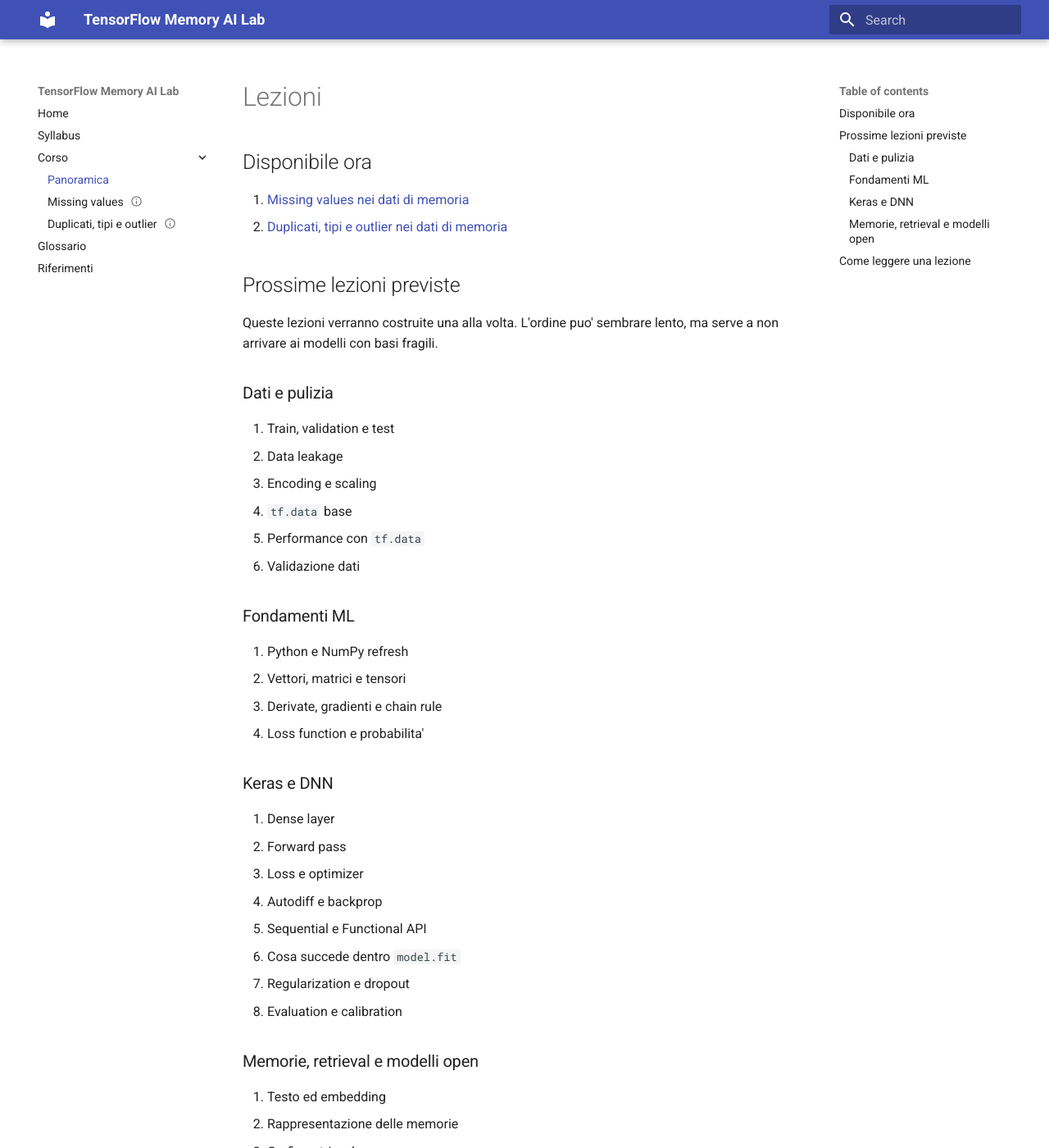
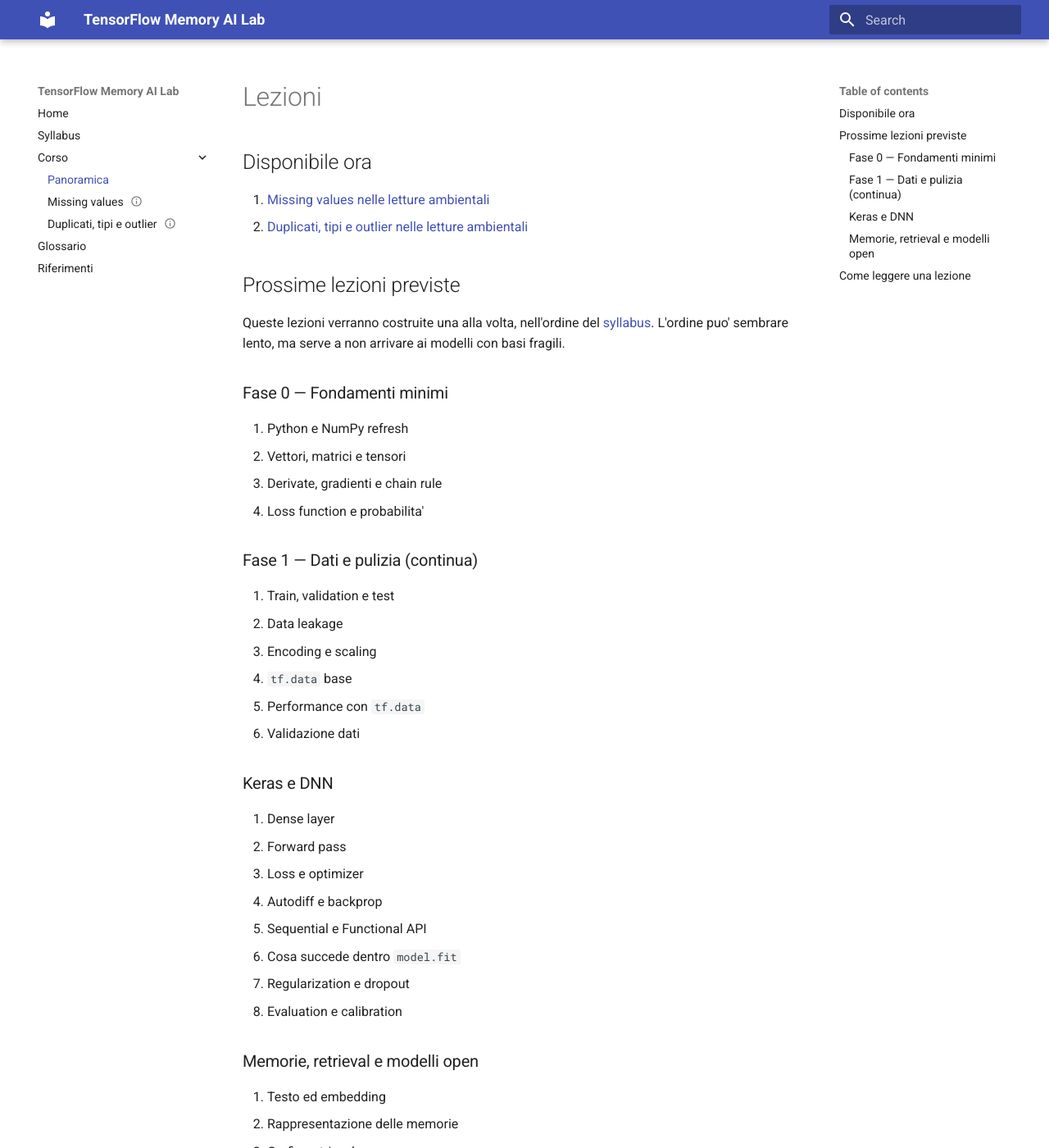
Before and after one commit to blindosbarra/tensorflow-memory-course, an MkDocs documentation site: the page built from docs/modules/index.md, in a window 1280 px wide and 1400 px high. Shown: the whole window at 82% size. Built offline with MkDocs 1.6.1 and Material for MkDocs 9.7.7, drawn with Linux system fonts in a browser that asks for light colours.

```diff
--- a/docs/modules/index.md
+++ b/docs/modules/index.md
@@ -2,29 +2,30 @@
 
 ## Disponibile ora
 
-1. [Missing values nei dati di memoria](data-cleaning-01-missing-values.md)
-2. [Duplicati, tipi e outlier nei dati di memoria](duplicates-types-outliers.md)
+1. [Missing values nelle letture ambientali](data-cleaning-01-missing-values.md)
+2. [Duplicati, tipi e outlier nelle letture ambientali](duplicates-types-outliers.md)
 
 ## Prossime lezioni previste
 
-Queste lezioni verranno costruite una alla volta. L'ordine puo' sembrare lento,
-ma serve a non arrivare ai modelli con basi fragili.
+Queste lezioni verranno costruite una alla volta, nell'ordine del
+[syllabus](../syllabus.md). L'ordine puo' sembrare lento, ma serve a non
+arrivare ai modelli con basi fragili.
 
-### Dati e pulizia
+### Fase 0 — Fondamenti minimi
 
-3. Train, validation e test
-4. Data leakage
-5. Encoding e scaling
-6. `tf.data` base
-7. Performance con `tf.data`
-8. Validazione dati
+3. Python e NumPy refresh
+4. Vettori, matrici e tensori
+5. Derivate, gradienti e chain rule
+6. Loss function e probabilita'
 
-### Fondamenti ML
+### Fase 1 — Dati e pulizia (continua)
 
-9. Python e NumPy refresh
-10. Vettori, matrici e tensori
-11. Derivate, gradienti e chain rule
-12. Loss function e probabilita'
+7. Train, validation e test
+8. Data leakage
+9. Encoding e scaling
+10. `tf.data` base
+11. Performance con `tf.data`
+12. Validazione dati
 
 ### Keras e DNN
 
```
Also changed, not shown: README.md (+16 -8 lines), course/TEAM_RUNBOOK.md (+12 -9 lines), docs/modules/duplicates-types-outliers.md (+2 -2 lines), knowledge/data-cleaning-01-missing-values/concepts.md (+23 -11 lines), knowledge/duplicates-types-outliers/concepts.md (+31 -33 lines), reports/reviews/content-rework-verification.md (added, +103 -0 lines), 2 other files.
